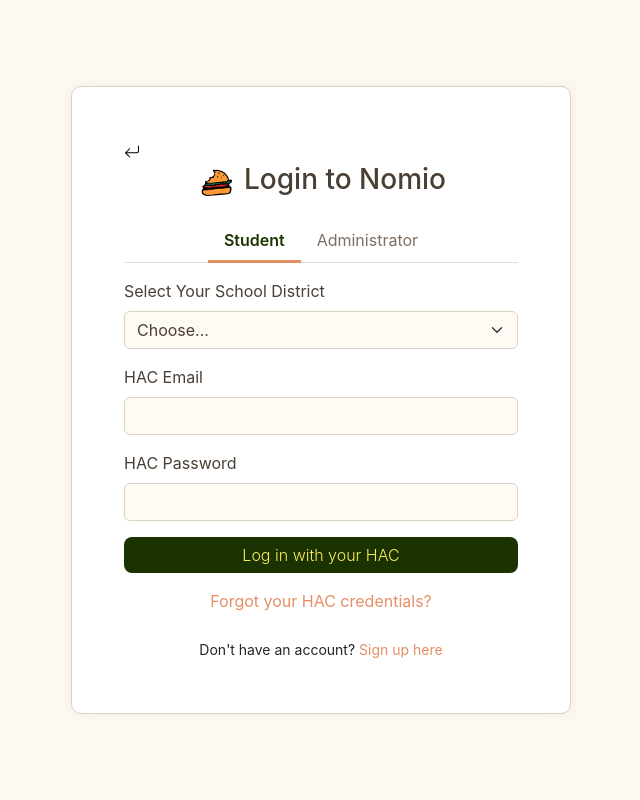
After one commit to Nom-io/Nomio, a PHP site: page /login.php in a window 1280 px wide. The commit adds this page. Shown: the whole page, without its empty margins (319-959 px from the left). Run offline with PHP 8.4, Linux system fonts and the light colour scheme.

Commit message:
Login page created

```diff
--- /dev/null
+++ b/assets/css/index.css
@@ -0,0 +1,51 @@
+:root {
+    --bg: #fdf9f2;
+    --primary: #1a3300;
+    --secondary: #fcec5b;
+    --accent: #e58f65;
+    --text: #4a3f35;
+    --text-muted: #7c6f65;
+    --border: #ddd1c1;
+}
+
+body {
+    background-color: var(--bg);
+    font-family: "Inter", sans-serif;
+}
+
+a {
+    color: inherit;
+    text-decoration: none;
+    cursor: pointer;
+}
+
+h1 {
+    color: var(--primary);
+}
+
+.btn {
+    font-size: 1rem;
+    font-weight: 300;
+    background: none;
+    color: var(--primary);
+    border-radius: 8px;
+    cursor: pointer;
+    overflow: hidden;
+    transition: all 0.3s ease;
+}
+
+.btn:hover {
+    background-color: var(--primary);
+    color: var(--secondary);
+
+}
+
+.hero {
+    height: 80vh;
+    background: var(--bg);
+}
+
+.hero .cta-btn {
+    background-color: var(--primary);
+    color: var(--secondary);
+}
--- /dev/null
+++ b/assets/css/login.css
@@ -0,0 +1,91 @@
+.login-box {
+    width: 100%;
+    max-width: 500px;
+    margin: 5rem auto;
+    background: white;
+    border-radius: 10px;
+    padding: 3.25rem;
+    box-shadow: 0 0 12px rgba(0, 0, 0, 0.06);
+    border: 1px solid var(--border);
+}
+
+h3 {
+    color: var(--text);
+}
+
+.nav-tabs .nav-link {
+    color: var(--text-muted);
+    border: none;
+    border-bottom: 3px solid transparent;
+}
+
+.nav-tabs .nav-link.active {
+    border-bottom: 3px solid var(--accent);
+    font-weight: 600;
+    color: var(--primary);
+    background: none;
+}
+
+.form-label {
+    color: var(--text);
+}
+
+.form-control,
+.form-select {
+    border-color: var(--border);
+    background-color: #fffaf3;
+    color: var(--text);
+}
+
+.form-control:focus,
+.form-select:focus {
+    border-color: var(--accent);
+    box-shadow: 0 0 0 0.2rem rgba(229, 143, 101, 0.2);
+}
+
+.btn-primary {
+    background-color: var(--primary);
+    color: var(--secondary);
+    border: none;
+}
+
+.btn-primary:hover {
+    background-color: #142600;
+}
+
+.btn-outline-dark {
+    border-color: var(--text-muted);
+    color: var(--text-muted);
+}
+
+.btn-outline-dark:hover {
+    background-color: var(--secondary);
+    color: var(--primary);
+    border-color: var(--secondary);
+}
+
+.text-muted {
+    color: var(--text-muted) !important;
+}
+
+a {
+    color: var(--accent);
+    text-decoration: none;
+}
+
+a:hover {
+    color: var(--primary);
+    text-decoration: underline;
+}
+
+.tooltip-inner {
+    background-color: var(--primary);
+    color: var(--secondary);
+    border-radius: 5px;
+    font-size: 0.875rem;
+    padding: 0.5rem;
+}
+
+.tooltip.bs-tooltip-top .tooltip-arrow::before {
+    border-top-color: var(--primary);
+}
--- /dev/null
+++ b/login.php
@@ -0,0 +1,141 @@
+<!DOCTYPE html>
+<html lang="en">
+
+<head>
+    <meta charset="UTF-8">
+    <title>Login – Nomio</title>
+    <meta name="viewport" content="width=device-width, initial-scale=1">
+    <link rel="icon" href="assets/images/icon.png" type="image/png">
+    <link href="https://cdn.jsdelivr.net/npm/bootstrap@5.3.7/dist/css/bootstrap.min.css" rel="stylesheet"
+        integrity="sha384-LN+7fdVzj6u52u30Kp6M/trliBMCMKTyK833zpbD+pXdCLuTusPj697FH4R/5mcr" crossorigin="anonymous">
+    <link href="assets/css/index.css" rel="stylesheet">
+    <link href="assets/css/login.css" rel="stylesheet">
+    <style>
+    </style>
+</head>
+
+<body>
+    <div class="d-flex justify-content-center align-items-center" style="min-height: 100vh; padding: 20px;">
+        <div class="login-box m-3">
+            <a href="index.php" style="color: black;"><svg xmlns="http://www.w3.org/2000/svg" width="16" height="16" fill="currentColor" class="bi bi-arrow-return-left" viewBox="0 0 16 16">
+  <path fill-rule="evenodd" d="M14.5 1.5a.5.5 0 0 1 .5.5v4.8a2.5 2.5 0 0 1-2.5 2.5H2.707l3.347 3.346a.5.5 0 0 1-.708.708l-4.2-4.2a.5.5 0 0 1 0-.708l4-4a.5.5 0 1 1 .708.708L2.707 8.3H12.5A1.5 1.5 0 0 0 14 6.8V2a.5.5 0 0 1 .5-.5"/>
+</svg></a>
+            <div class="container-fluid d-flex justify-content-center me-2">
+                <div class="d-flex">
+                    <img src="assets/images/icon.png" class="mb-1" style="height: 40px" alt="title icon">
+                    <h3 class="mb-4 ms-2 text-center">Login to Nomio</h3>
+                </div>
+            </div>
+
+            <!-- Tabs for role selection -->
+            <ul class="nav nav-tabs justify-content-center" id="roleTab" role="tablist">
+                <li class="nav-item" role="presentation">
+                    <button class="nav-link active" id="student-tab" data-bs-toggle="tab" data-bs-target="#student"
+                        type="button" role="tab">Student</button>
+                </li>
+                <li class="nav-item" role="presentation">
+                    <button class="nav-link" id="admin-tab" data-bs-toggle="tab" data-bs-target="#admin" type="button"
+                        role="tab">Administrator</button>
+                </li>
+            </ul>
+
+            <!-- Tab content -->
+            <div class="tab-content" id="roleTabContent">
+
+                <!-- Student Tab -->
+                <div class="tab-pane fade show active" id="student" role="tabpanel">
+                    <form action="login-handler.php" method="POST">
+                        <input type="hidden" name="user_type" value="student">
+
+                        <!-- School District Dropdown -->
+                        <div class="mb-3 mt-3">
+                            <label for="district" class="form-label">Select Your School District</label>
+                            <select class="form-select" name="district" id="district" required>
+                                <option value="">Choose...</option>
+                                <option value="district1">North Valley ISD</option>
+                                <option value="district2">Lakeside School District</option>
+                                <option value="district3">Greenridge Unified</option>
+                            </select>
+                        </div>
+
+                        <!-- HAC Email -->
+                        <div class="mb-3">
+                            <label for="studentEmail" class="form-label">HAC Email</label>
+                            <input type="email" class="form-control" id="studentEmail" name="email" required>
+                        </div>
+
+                        <!-- Password -->
+                        <div class="mb-3">
+                            <label for="studentPassword" class="form-label">HAC Password</label>
+                            <input type="password" class="form-control" id="studentPassword" name="password" required>
+                        </div>
+
+                        <!-- Login Button -->
+                        <button type="submit" class="btn btn-primary w-100">Log in with your HAC</button>
+
+                        <!-- Forgot HAC Credentials -->
+                        <div class="text-center mt-3">
+                            <a href="#" data-bs-toggle="tooltip"
+                                title="Visit your district’s HAC website. Contact your school administrator if you’re unable to log in.">
+                                Forgot your HAC credentials?
+                            </a>
+                        </div>
+
+                        <!-- Signup Redirect -->
+                        <div class="mt-4 text-center">
+                            <small>Don't have an account? <a href="signup.php">Sign up here</a></small>
+                        </div>
+                    </form>
+                </div>
+
+                <!-- Admin Tab -->
+                <div class="tab-pane fade" id="admin" role="tabpanel">
+                    <form action="login-handler.php" method="POST">
+                        <input type="hidden" name="user_type" value="admin">
+
+                        <!-- Email -->
+                        <div class="mb-3 mt-3">
+                            <label for="adminEmail" class="form-label">Email address</label>
+                            <input type="email" class="form-control" id="adminEmail" name="email" required>
+                        </div>
+
+                        <!-- Password -->
+                        <div class="mb-3">
+                            <label for="adminPassword" class="form-label">Password</label>
+                            <input type="password" class="form-control" id="adminPassword" name="password" required>
+                        </div>
+
+                        <!-- Submit -->
+                        <button type="submit" class="btn btn-primary w-100">Log in</button>
+
+                        <!-- Google Login -->
+                        <div class="text-center mt-3">
+                            <p class="text-muted">or</p>
+                            <a href="google-login-handler.php" class="btn btn-outline-dark w-100">
+                                <img src="https://developers.google.com/identity/images/g-logo.png" alt="Google logo"
+                                    width="20" class="me-2">
+                                Sign in with Google
+                            </a>
+                        </div>
+
+                        <!-- Signup Redirect -->
+                        <div class="mt-4 text-center">
+                            <small>Don't have an account? <a href="signup.php">Sign up here</a></small>
+                        </div>
+                    </form>
+                </div>
+
+            </div>
+        </div>
+    </div>
+
+    <script src="https://cdn.jsdelivr.net/npm/bootstrap@5.3.0/dist/js/bootstrap.bundle.min.js"></script>
+    <script>
+        const tooltipTriggerList = [].slice.call(document.querySelectorAll('[data-bs-toggle="tooltip"]'))
+        tooltipTriggerList.forEach(function (tooltipTriggerEl) {
+            new bootstrap.Tooltip(tooltipTriggerEl)
+        })
+    </script>
+</body>
+
+</html>
```
Also changed, not shown: index.css (deleted, +0 -45 lines), index.php (+32 -17 lines), test.php (added, +28 -0 lines), assets/images/icon.png (renamed from images/icon.png).
